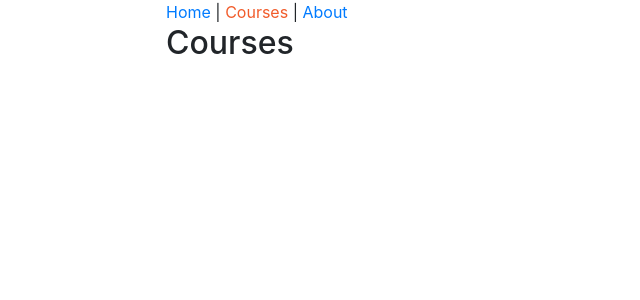
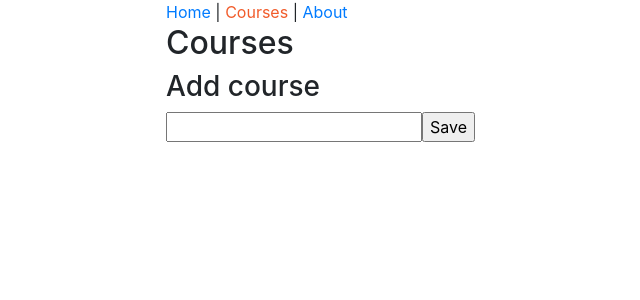
Before and after one commit to JesHansen/react-redux-typescript, a React (Create React App) app: page /courses in a window 1280 px wide. Shown: the top 300 px of the page, without its empty margins (64-704 px from the left). Built offline with nearby package versions, Linux system fonts and the light colour scheme.

Commit message:
Redux Flow : Create Simple Add Course Form

```diff
--- a/src/components/courses/CoursesPage.tsx
+++ b/src/components/courses/CoursesPage.tsx
@@ -1,8 +1,34 @@
 import React from "react";
+import {
+  CoursePageState,
+  CoursePageProps,
+  TextChangedEvent
+} from "../../types";
 
-class CoursesPage extends React.Component {
+class CoursesPage extends React.Component<CoursePageProps, CoursePageState> {
+  constructor(props: CoursePageProps) {
+    super(props);
+
+    this.state = { course: { title: "" } };
+  }
+
+  handleChange = (event: TextChangedEvent) => {
+    const course = { ...this.state.course, title: event.target.value };
+    this.setState({ course });
+  };
   render() {
-    return <h2>Courses</h2>;
+    return (
+      <form>
+        <h2>Courses</h2>
+        <h3>Add course</h3>
+        <input
+          type="text"
+          onChange={this.handleChange}
+          value={this.state.course.title}
+        />
+        <input type="submit" value="Save" />
+      </form>
+    );
   }
 }
 
--- /dev/null
+++ b/src/types.ts
@@ -0,0 +1,3 @@
+export type CoursePageState = { course: { title: string } };
+export type CoursePageProps = { course: { title: string } };
+export type TextChangedEvent = React.ChangeEvent<HTMLInputElement>;
```
